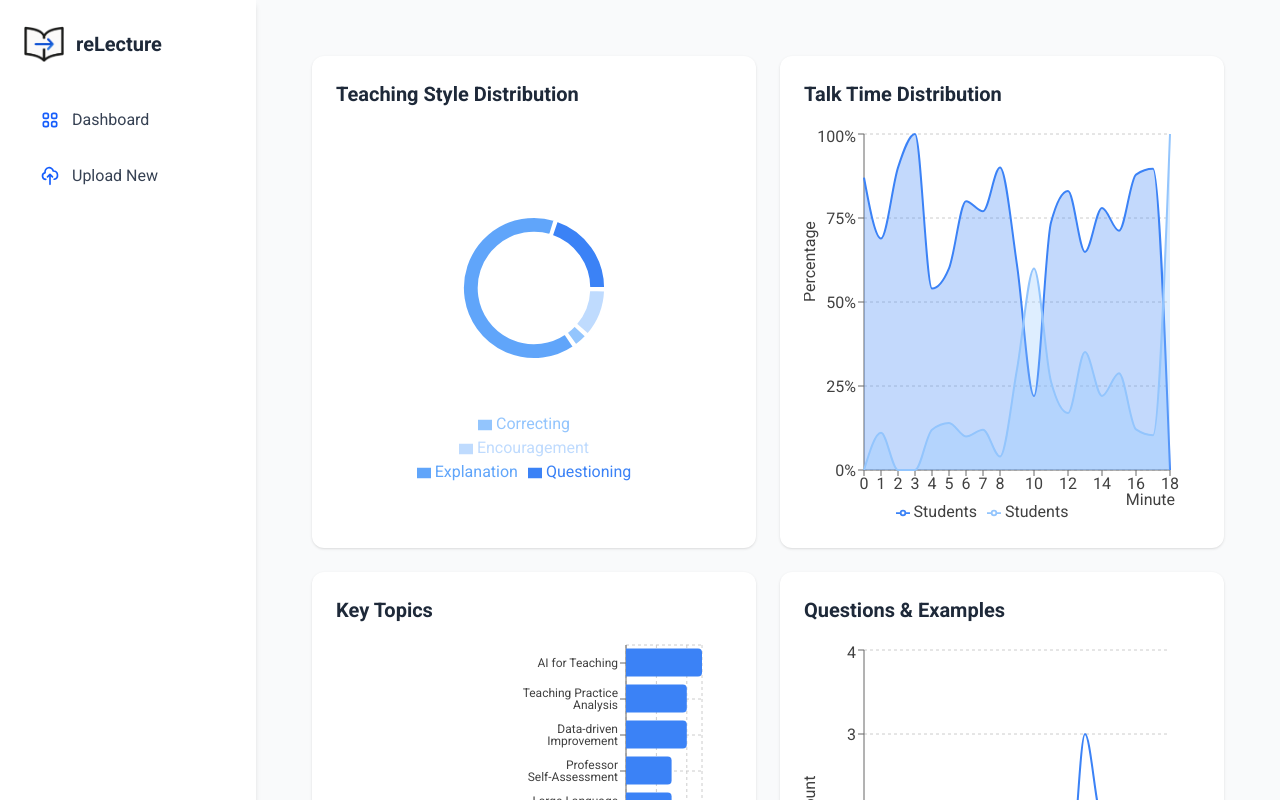
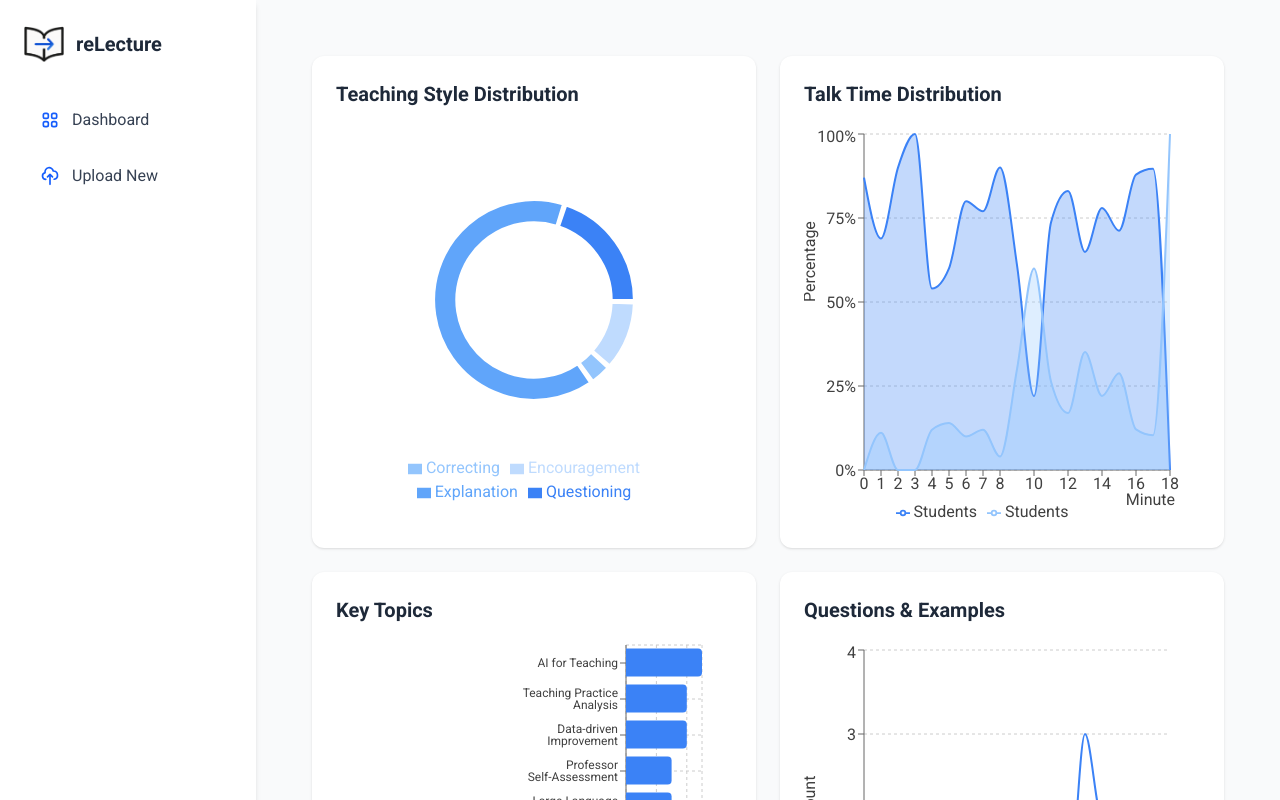
Before and after one commit to Afroefras/education-ai-analytics, a React (Vite) app in the folder frontend/: page /visualization-test in a window 1280 px wide. Shown: the top 800 px of the page. Built offline with nearby package versions, Linux system fonts and the light colour scheme.

Commit message:
Update TeachingStyleChart.jsx

```diff
--- a/frontend/src/components/Charts/TeachingStyleChart.jsx
+++ b/frontend/src/components/Charts/TeachingStyleChart.jsx
@@ -26,7 +26,7 @@ const TeachingStyleChart = ({ data = [] }) => {
 
   return (
     <div className="h-full w-full flex items-center justify-center">
-      <div className="relative" style={{ width: '240px', height: '240px' }}>
+      <div className="relative w-full" style={{ aspectRatio: '1/1', maxWidth: '280px' }}>
         <ResponsiveContainer width="100%" height="100%">
           <PieChart>
             <Pie
```
